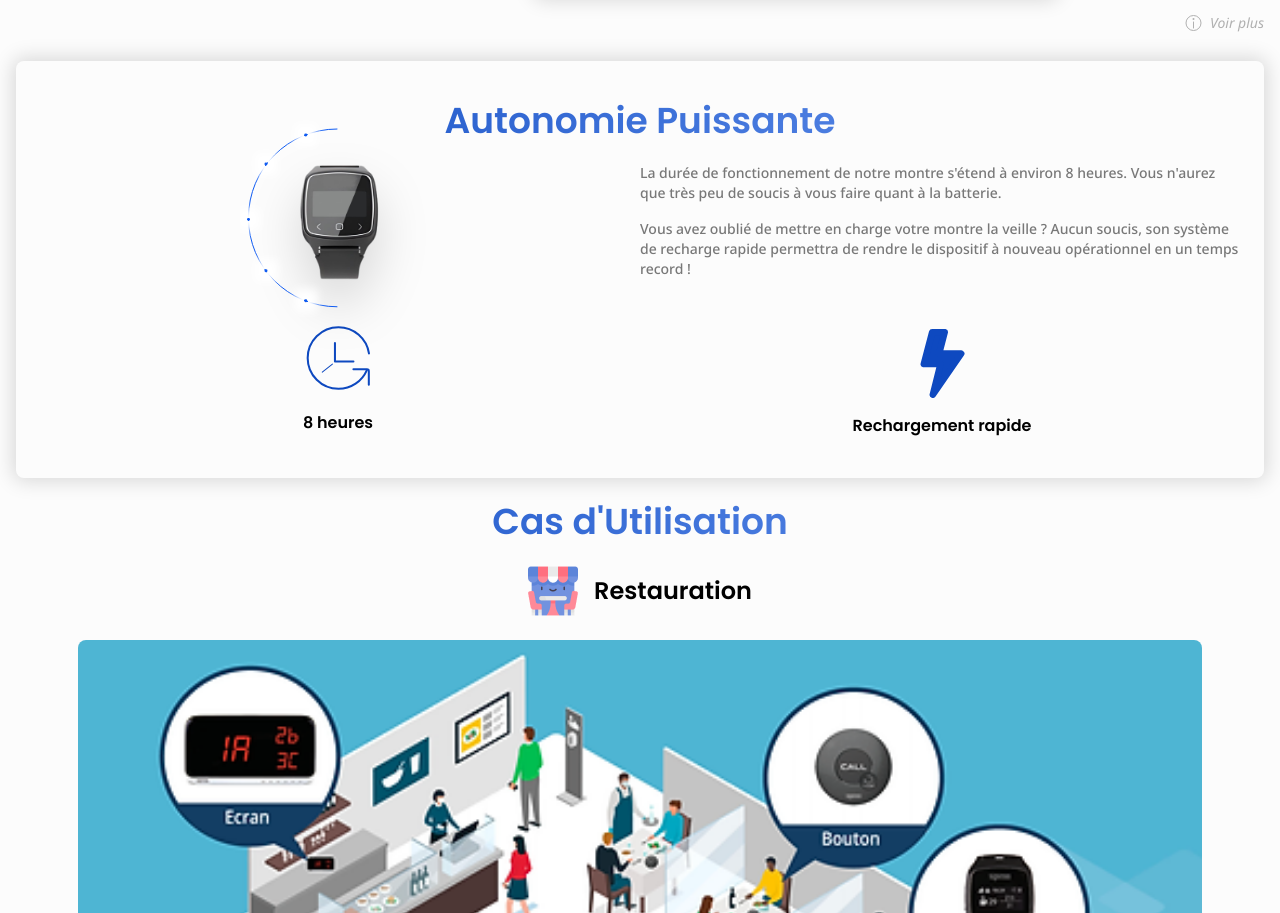
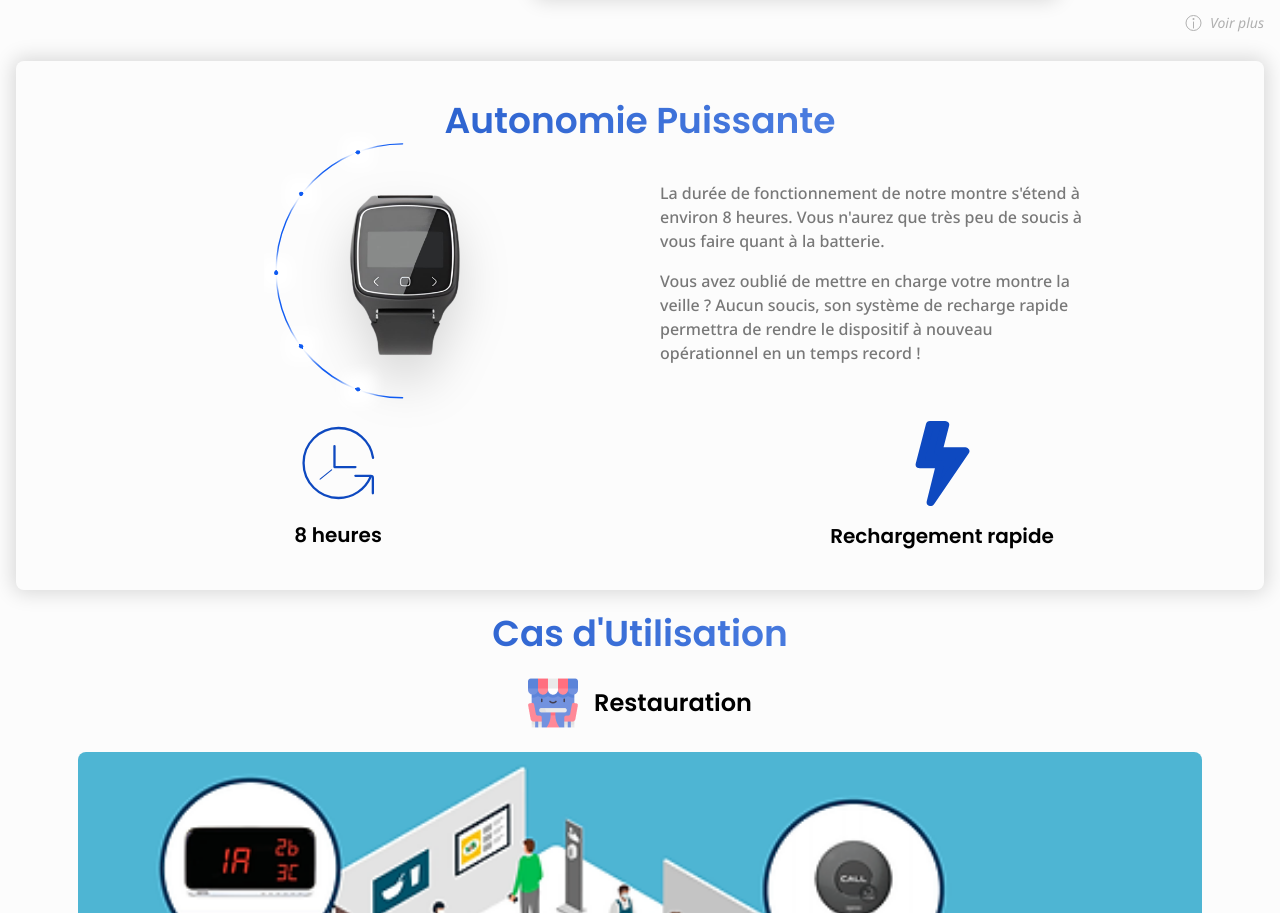
Before and after one commit to LorisQsd/Call-me---WebSite, a website built with Vite: page index.html in a window 1280 px wide. Shown: the part 2267-3180 px from the top of the page. Built offline with nearby package versions, Linux system fonts and the light colour scheme.

Commit message:
Autonomy Section - Responsive Tablet

```diff
--- a/index.html
+++ b/index.html
@@ -354,28 +354,28 @@
         <h2 class="mb-5 text-center text-gradient">Autonomie Puissante</h2>
 
         <!-- IMAGE CONTAINER -->
-        <div class="flex items-center">
+        <div class="flex items-center mx-auto md:mt-10 md:gap-10 md:w-3/4">
           <div class="relative w-1/2">
             <img
               src="src/assets/images/watch_SB700_face_1.webp"
               alt="Montre de face"
-              class="w-[85px] drop-shadow-2xl mx-auto"
+              class="w-[85px] md:w-[120px] drop-shadow-2xl mx-auto"
             />
             <img
               src="src/assets/icons/demi_circle.svg"
               alt="Demi cercle"
-              class="absolute -top-[40%] left-1/2 -translate-x-full"
+              class="absolute w-[100px] md:w-[140px] -top-[40%] left-1/2 -translate-x-full"
             />
           </div>
 
           <!-- CONTENT CONTAINER -->
-          <div class="w-1/2">
-            <p class="text-sm">
+          <div class="w-1/2 text-sm md:text-base">
+            <p>
               La durée de fonctionnement de notre montre s&apos;étend à environ
               8 heures. Vous n&apos;aurez que très peu de soucis à vous faire
               quant à la batterie.
             </p>
-            <p class="mt-4 text-sm">
+            <p class="mt-4">
               Vous avez oublié de mettre en charge votre montre la veille ?
               Aucun soucis, son système de recharge rapide permettra de rendre
               le dispositif à nouveau opérationnel en un temps record !
@@ -384,12 +384,12 @@
         </div>
 
         <!-- ICONS CONTAINER -->
-        <div class="flex mt-10 justify-evenly">
+        <div class="flex mt-10 md:mt-14 justify-evenly md:text-xl">
           <div class="w-1/2">
             <img
               src="src/assets/icons/clock.svg"
               alt="Clock Icon"
-              class="m-auto mb-4 w-[75px]"
+              class="m-auto mb-4 w-[75px] md:w-[85px]"
             />
             <h3 class="text-center">8 heures</h3>
           </div>
@@ -398,7 +398,7 @@
             <img
               src="src/assets/icons/lightning.svg"
               alt="Lightning Icon"
-              class="m-auto mb-4 w-[45px] mt-2"
+              class="m-auto mb-4 w-[45px] md:w-[55px] mt-2 md:mt-0"
             />
             <h3 class="text-center">Rechargement rapide</h3>
           </div>
```
